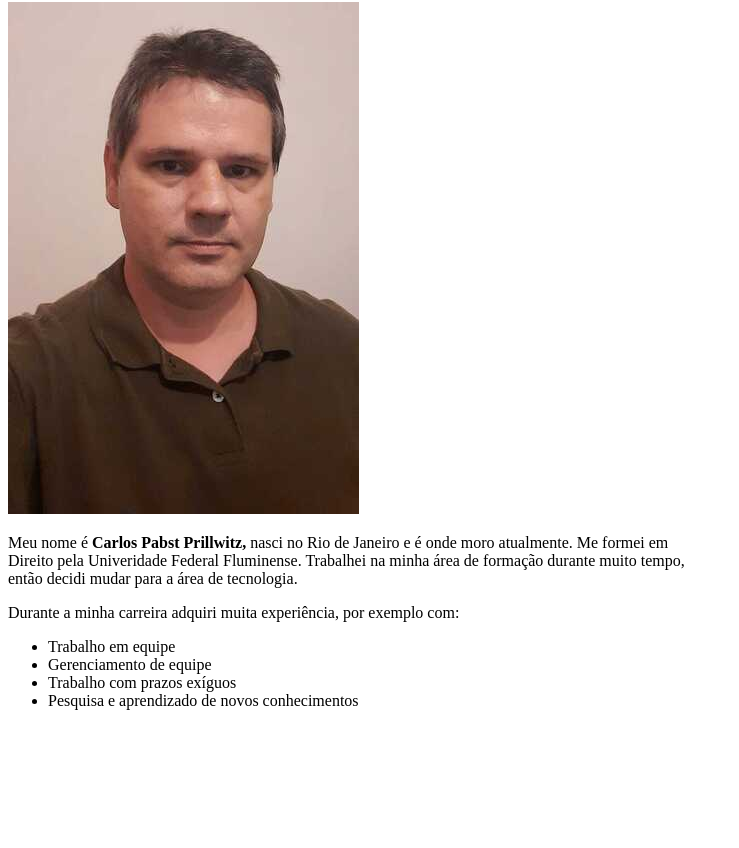
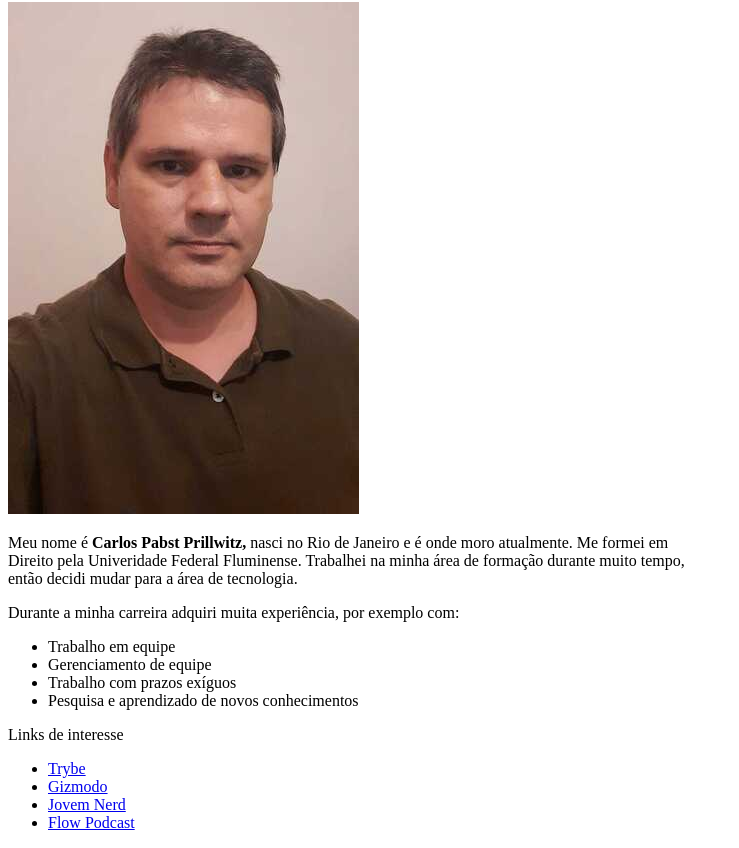
Before and after one commit to cprill/cprill.github.io, a plain HTML site: page index.html in a window 1280 px wide. Shown: the part 78-926 px from the top of the page, without its empty margins (0-739 px from the left). Before the commit the page ends 804 px from the top, so only its background shows below. Drawn offline with Linux system fonts and the light colour scheme.

Commit message:
Links adicionados

```diff
--- a/index.html
+++ b/index.html
@@ -23,3 +23,10 @@
         <li>Trabalho com prazos exíguos</li>
         <li>Pesquisa e aprendizado de novos conhecimentos</li>
     </ul>
+    <p>Links de interesse</p>
+    <ul>
+      <li><a href="https://www.betrybe.com/" target="_blank">Trybe</a></li>
+      <li><a href="https://gizmodo.uol.com.br" target="_blank">Gizmodo</a></li>
+      <li><a href="https://jovemnerd.com.br/" target="_blank">Jovem Nerd</a></li>
+      <li><a href="https://flowpodcast.com.br/" target="_blank">Flow Podcast</a></li>
+    </ul>
```
